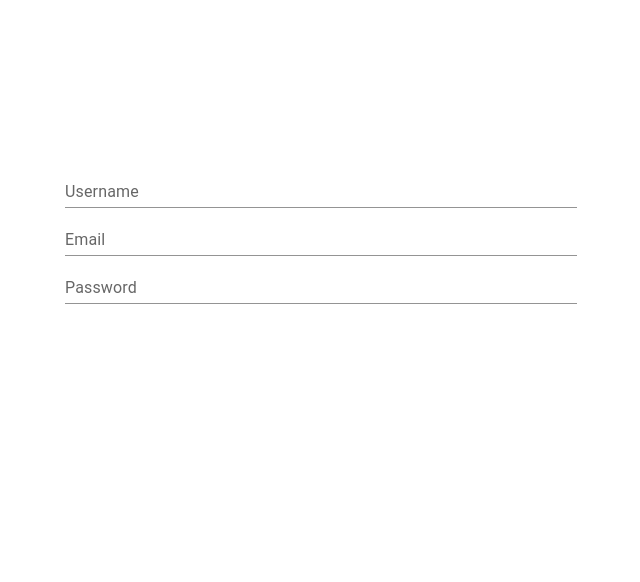
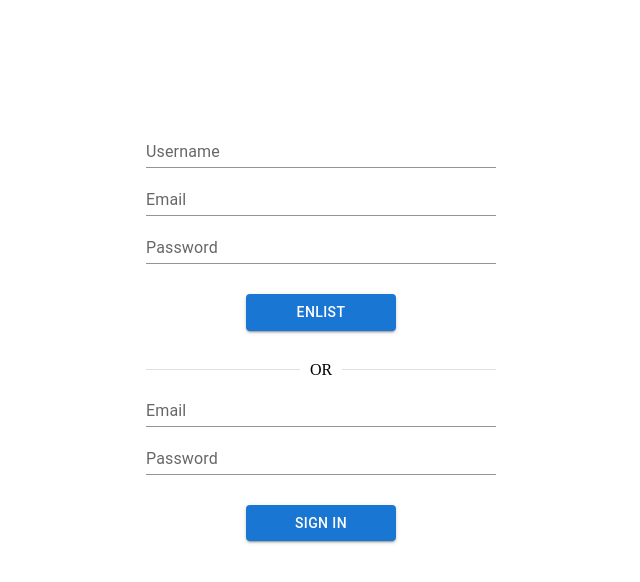
Before and after one commit to kristinavlasovets/auth-react, a React (Create React App) app: page / in a window 1280 px wide. Shown: the top 582 px of the page, without its empty margins (319-959 px from the left). Built offline with nearby package versions, Linux system fonts and the light colour scheme.

Commit message:
created controlled component

```diff
--- a/src/App.js
+++ b/src/App.js
@@ -1,12 +1,85 @@
-import React from "react";
-import TextField from '@mui/material/TextField';
+import {React, useState} from 'react';
+import {TextField, Button, Box, Divider} from '@mui/material';
 
 export const App = () => {
-  return (
-    <div className="app">
-      <TextField id="standard-basic" label="Username" variant="standard" />
-      <TextField id="standard-basic" label="Email" variant="standard" />
-      <TextField id="standard-basic" label="Password" variant="standard" />
-    </div>
-  );
+	const [username, setUsername] = useState('');
+	const [email, setEmail] = useState('');
+	const [password, setPassword] = useState('');
+
+	const submitValue = () => {
+		const reqData = {
+			username,
+			email,
+			password,
+		};
+		console.log(reqData);
+		return reqData;
+	};
+
+	const postUsers = async () => {
+		const response = await fetch('http://localhost:5000/auth/registration', {
+			method: 'POST',
+			headers: {'Content-Type': 'application/json'},
+			body: JSON.stringify(),
+		});
+		const result = await response.json();
+		console.log(result);
+		return result;
+	};
+
+	return (
+		<Box
+			sx={{
+				margin: '15vh auto',
+				width: '350px',
+				display: 'flex',
+				flexDirection: 'column',
+			}}
+		>
+			<Box
+				sx={{
+					display: 'flex',
+					flexDirection: 'column',
+					width: '350px',
+				}}
+			>
+				<TextField
+					onChange={(e) => setUsername(e.target.value)}
+					label="Username"
+					variant="standard"
+				/>
+				<TextField
+					onChange={(e) => setEmail(e.target.value)}
+					label="Email"
+					variant="standard"
+				/>
+				<TextField
+					onChange={(e) => setPassword(e.target.value)}
+					label="Password"
+					variant="standard"
+				/>
+				<Button
+					onClick={submitValue}
+					sx={{width: '150px', margin: '30px auto'}}
+					variant="contained"
+				>
+					Enlist
+				</Button>
+			</Box>
+			<Divider>OR</Divider>
+			<Box
+				sx={{
+					display: 'flex',
+					flexDirection: 'column',
+					width: '350px',
+				}}
+			>
+				<TextField id="standard-basic" label="Email" variant="standard" />
+				<TextField id="standard-basic" label="Password" variant="standard" />
+				<Button sx={{width: '150px', margin: '30px auto'}} variant="contained">
+					Sign in
+				</Button>
+			</Box>
+		</Box>
+	);
 };
--- a/src/index.css
+++ /dev/null
@@ -1,20 +0,0 @@
-body {
-  margin: 0;
-  font-family: -apple-system, BlinkMacSystemFont, 'Segoe UI', 'Roboto', 'Oxygen',
-    'Ubuntu', 'Cantarell', 'Fira Sans', 'Droid Sans', 'Helvetica Neue',
-    sans-serif;
-  -webkit-font-smoothing: antialiased;
-  -moz-osx-font-smoothing: grayscale;
-}
-
-code {
-  font-family: source-code-pro, Menlo, Monaco, Consolas, 'Courier New',
-    monospace;
-}
-
-.app {
-  margin: 20vh auto;
-  width: 40vw;
-  display: flex;
-  flex-direction: column;
-}
```
Also changed, not shown: src/index.js (+3 -4 lines).
